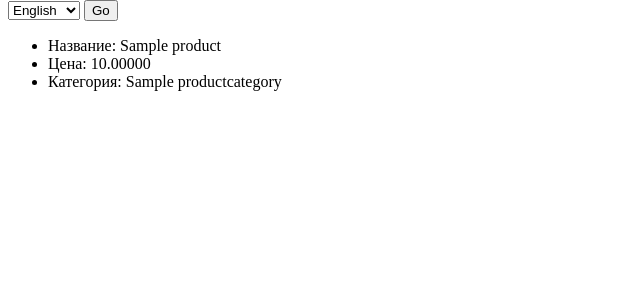
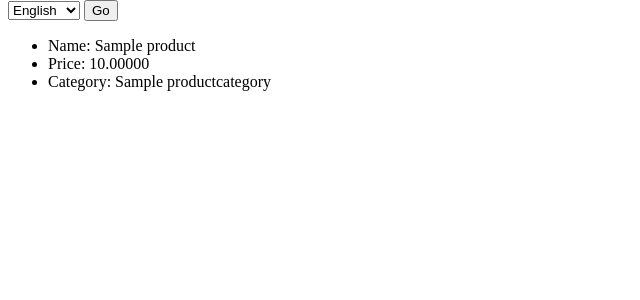
Before and after one commit to rubix0307/Finance-Lens, a Django app: page / in a window 1280 px wide. Shown: the part 26-326 px from the top of the page, without its empty margins (0-640 px from the left). Run offline with Django 5.2, Linux system fonts and the light colour scheme; tables that the repository leaves empty hold one stand-in row (values such as "Sample post").

Commit message:
fix translations files

```diff
--- a/main/models.py
+++ b/main/models.py
@@ -1,11 +1,11 @@
 from django.db import models
-
+from django.utils.translation import gettext_lazy
 # Create your models here.
 
 class ProductCategory(models.Model):
-    name = models.CharField(max_length=255)
+    name = models.CharField(max_length=255, verbose_name=gettext_lazy('Name'))
 
 class Product(models.Model):
-    name = models.CharField(max_length=255)
-    price = models.DecimalField(max_digits=20, decimal_places=5)
-    category = models.ForeignKey(ProductCategory, on_delete=models.CASCADE, null=True, blank=True)
+    name = models.CharField(max_length=255, verbose_name=gettext_lazy('Name'))
+    price = models.DecimalField(max_digits=20, decimal_places=5, verbose_name=gettext_lazy('Price'))
+    category = models.ForeignKey(ProductCategory, on_delete=models.CASCADE, null=True, blank=True, verbose_name=gettext_lazy('Category'))
--- a/main/templates/main/index.html
+++ b/main/templates/main/index.html
@@ -18,11 +18,12 @@
         </select>
         <input type="submit" value="Go" />
     </form>
+
     {% for product in products %}
         <ul class="product">
-           <li>{% trans "Название" %}: {{ product.name }}</li>
-           <li>{% trans "Цена" %}: {{ product.price }}</li>
-           <li>{% trans "Категория" %}: {{ product.category.name }}</li>
+           <li>{% trans "Name" %}: {{ product.name }}</li>
+           <li>{% trans "Price" %}: {{ product.price }}</li>
+           <li>{% trans "Category" %}: {{ product.category.name }}</li>
         </ul>
     {% endfor %}
 {% endblock %}
```
Also changed, not shown: locale/en/LC_MESSAGES/django.po, locale/ru/LC_MESSAGES/django.po.
